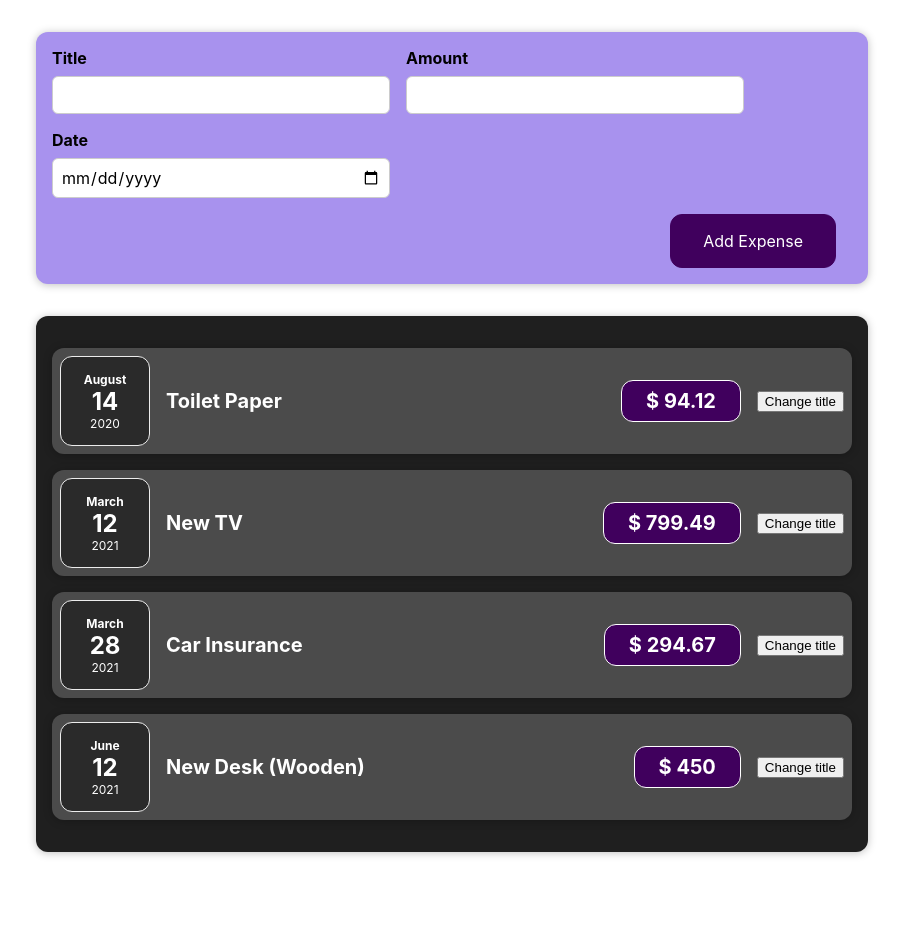
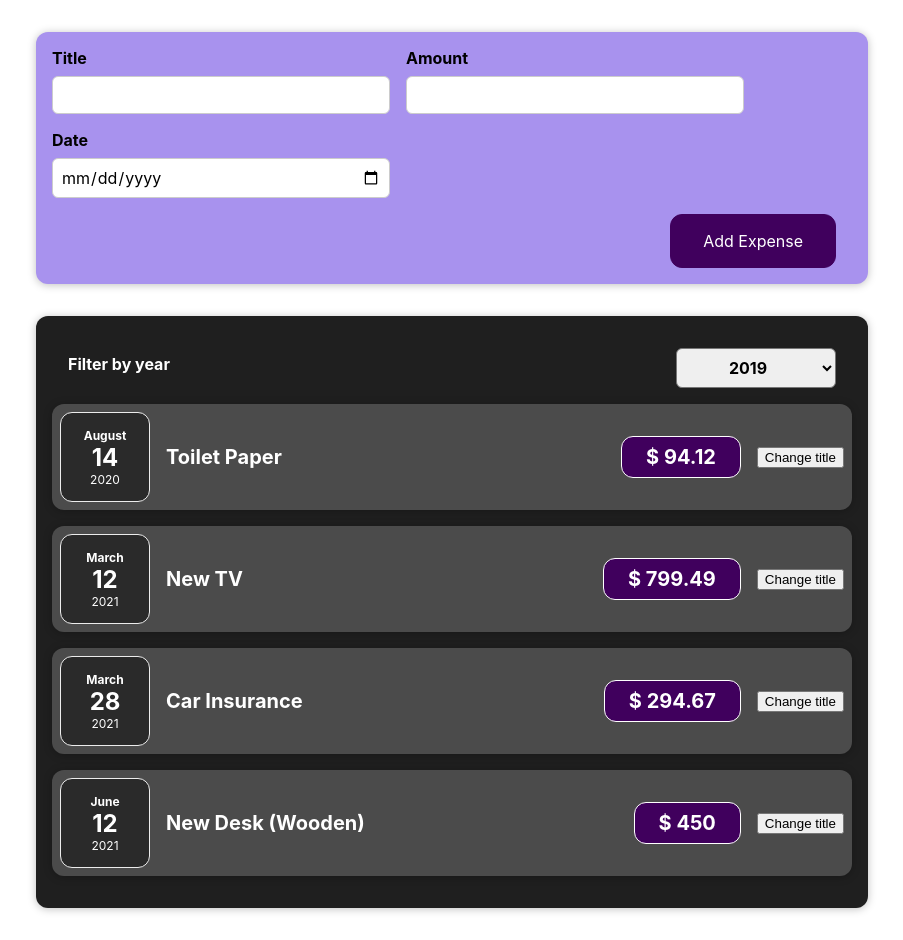
Before and after one commit to Pilar-SP/react-complete-guide, a React (Create React App) app: page / in a window 1280 px wide. Shown: the whole page, without its empty margins (188-1091 px from the left). Before the commit the page ends 884 px from the top, so only its background shows below. Built offline with nearby package versions, Linux system fonts and the light colour scheme.

Commit message:
Created dynamic rendering of list of expenses

```diff
--- a/src/App.js
+++ b/src/App.js
@@ -1,10 +1,9 @@
-import React from "react"; // No needed but pasted to rememeber that jsx html elements are syntactic sugar from the original React.createElement()
+import React, { useState } from "react"; // No needed but pasted to rememeber that jsx html elements are syntactic sugar from the original React.createElement()
 import "./App.css";
 import Expenses from "./components/Expenses/Expenses";
 import NewExpense from "./components/NewExpense/NewExpense";
 
-function App() {
-  const expenses = [
+const DUMMY_EXPENSES = [
   {
     id: "e1",
     title: "Toilet Paper",
@@ -26,24 +25,21 @@ function App() {
   },
 ];
 
-  const updatedExpenses = (expense) => {
-    const updatedExpenses = [expense, ...expenses];
-    console.log(updatedExpenses);
+const App = () => {
+  const [expenses, setExpenses] = useState(DUMMY_EXPENSES);
+
+  const addExpenseHandler = (expense) => {
+    setExpenses((prevExpenses) => {
+      return [expense, ...prevExpenses];
+    });
   };
 
-  const addExpenseHandler = (expense) => {
-    console.log(expense);
-    updatedExpenses(expense);
-    // Desviandome del asunto
-  };
-
-  // Completamente desviada
   return (
     <div>
       <NewExpense onAddExpense={addExpenseHandler} />
-      <Expenses expenses={expenses} />
+      <Expenses items={expenses} />
     </div>
   );
-}
+};
 
 export default App;
--- a/src/components/Expenses/Expenses.js
+++ b/src/components/Expenses/Expenses.js
@@ -1,32 +1,29 @@
-import React from "react"; // No needed but pasted to rememeber that jsx html elements are syntactic sugar from the original React.createElement()
+import React, { useState } from "react"; // No needed but pasted to rememeber that jsx html elements are syntactic sugar from the original React.createElement()
 import ExpenseItem from "./ExpenseItem";
 import "./Expenses.css";
 import Card from "../UI/Card";
+import ExpensesFilter from "./ExpensesFilter";
 
 const Expenses = (props) => {
+  const [selectedYear, setSelectedYear] = useState("2019");
+  const storeYearState = (year) => {
+    setSelectedYear(year);
+    console.log(`selected year is ${selectedYear} from Expenses component`);
+  };
   return (
-    <Card className="expenses">
-      <ExpenseItem
-        title={props.expenses[0].title}
-        amount={props.expenses[0].amount}
-        date={props.expenses[0].date}
-      />
-      <ExpenseItem
-        title={props.expenses[1].title}
-        amount={props.expenses[1].amount}
-        date={props.expenses[1].date}
-      />
-      <ExpenseItem
-        title={props.expenses[2].title}
-        amount={props.expenses[2].amount}
-        date={props.expenses[2].date}
-      />
-      <ExpenseItem
-        title={props.expenses[3].title}
-        amount={props.expenses[3].amount}
-        date={props.expenses[3].date}
-      />
-    </Card>
+    <div>
+      <Card className="expenses">
+        <ExpensesFilter selected={selectedYear} onYearChange={storeYearState} />
+        {props.items.map((expense) => (
+          <ExpenseItem
+            key={expense.id}
+            title={expense.title}
+            amount={expense.amount}
+            date={expense.date}
+          />
+        ))}
+      </Card>
+    </div>
   );
 };
 
--- /dev/null
+++ b/src/components/Expenses/ExpensesFilter.css
@@ -0,0 +1,24 @@
+.expenses-filter {
+  color: white;
+  padding: 0 1rem;
+}
+
+.expenses-filter__control {
+  display: flex;
+  width: 100%;
+  align-items: center;
+  justify-content: space-between;
+  margin: 1rem 0;
+}
+
+.expenses-filter label {
+  font-weight: bold;
+  margin-bottom: 0.5rem;
+}
+
+.expenses-filter select {
+  font: inherit;
+  padding: 0.5rem 3rem;
+  font-weight: bold;
+  border-radius: 6px;
+}
--- /dev/null
+++ b/src/components/Expenses/ExpensesFilter.js
@@ -0,0 +1,25 @@
+import React from "react";
+
+import "./ExpensesFilter.css";
+
+const ExpensesFilter = (props) => {
+  const yearChangeHandler = (event) => {
+    props.onYearChange(event.target.value);
+  };
+
+  return (
+    <div className="expenses-filter">
+      <div className="expenses-filter__control">
+        <label>Filter by year</label>
+        <select value={props.selected} onChange={yearChangeHandler}>
+          <option value="2022">2022</option>
+          <option value="2021">2021</option>
+          <option value="2020">2020</option>
+          <option value="2019">2019</option>
+        </select>
+      </div>
+    </div>
+  );
+};
+
+export default ExpensesFilter;
--- a/src/components/NewExpense/ExpenseForm.js
+++ b/src/components/NewExpense/ExpenseForm.js
@@ -5,9 +5,7 @@ import "./ExpenseForm.css";
 // think of props as an object that passes data from one component to another
 // if a component receives props then wherever the component is rendered (called) will accept attributes
 const ExpenseForm = (props) => {
-  console.log("this are props");
   // it a fricking function
-  console.log(props);
   const [enteredTitle, setEnteredTitle] = useState("");
   const titleChangeHandler = (event) => {
     setEnteredTitle(event.target.value);
@@ -16,13 +14,11 @@ const ExpenseForm = (props) => {
   const [enteredAmount, setEnteredAmount] = useState("");
   const amountChangeHandler = (event) => {
     setEnteredAmount(event.target.value);
-    console.log(enteredAmount);
   };
 
   const [enteredDate, setEnteredDate] = useState("");
   const dateChangeHandler = (event) => {
     setEnteredDate(event.target.value);
-    console.log(enteredDate);
   };
 
   const submitHandler = (event) => {
@@ -35,7 +31,7 @@ const ExpenseForm = (props) => {
     // this is passing the newly created object expenseData as argument to the function
     // saveExpenseDataHandler which lives in the parent component (NewExpense)
     props.onSaveExpenseData(expenseData);
-    console.log(expenseData);
+    // console.log(expenseData);
     setEnteredTitle("");
     setEnteredAmount("");
     setEnteredDate("");
```
Lines whose indentation alone changed are shown as unchanged.
